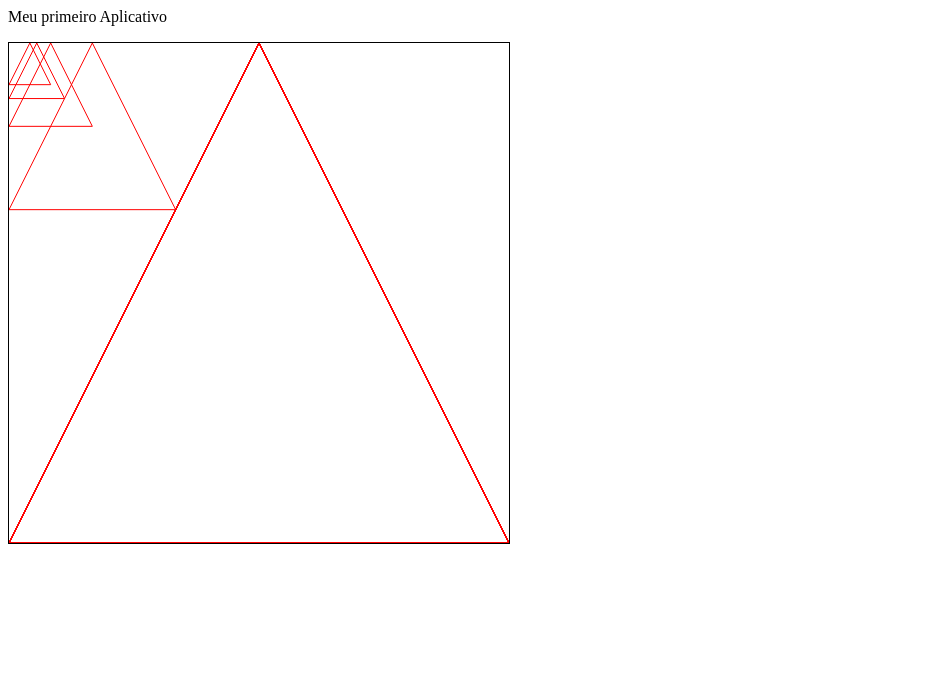
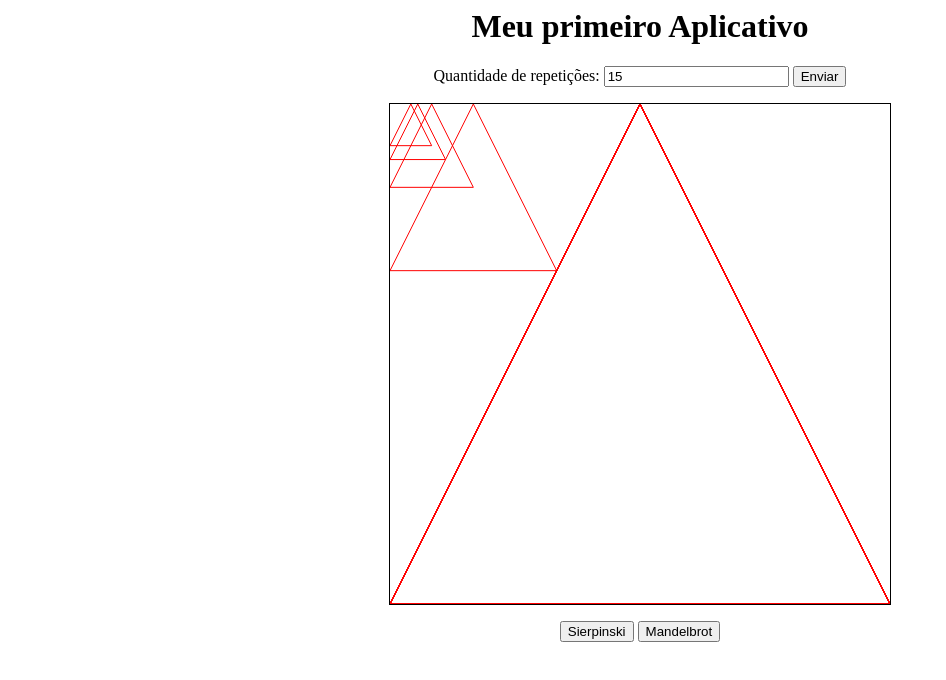
Before and after one commit to allineo/primeiro_app, a plain HTML site: page index.html in a window 1280 px wide. Shown: the whole page, without its empty margins (0-946 px from the left). Drawn offline with Linux system fonts and the light colour scheme.

Commit message:
Add files via upload

```diff
--- a/index.html
+++ b/index.html
@@ -4,7 +4,15 @@
 </head>
 
 <body>
-    <p>Meu primeiro Aplicativo</p>
+    <center>
+        <h1>Meu primeiro Aplicativo</h1>
+
+        <p>
+            Quantidade de repetições:
+            <input type="number" id="niveis_triangulo">
+            <button type="button" onclick="gerar_triangulos()">Enviar</button>
+        </p>
+
         <canvas id="primeiro_canvas" width="500" height="500" style="border:1px solid"></canvas>
 
         <script>
@@ -15,10 +23,17 @@
                 meu_canvas.lineTo(tamanho / 2, 0);
             }
 
-        var meu_canvas = document.getElementById("primeiro_canvas").getContext("2d");
-        var largura = document.getElementById("primeiro_canvas").width; //500
+            function limpar_canvas() {
+                meu_canvas.clearRect(0, 0, largura - 1, largura - 1);
+                meu_canvas.beginPath();
+            }
 
-        for (var i = 1; i < 15; i++) {
+            function gerar_triangulos() {
+
+                limpar_canvas();
+                var repeticoes = document.getElementById("niveis_triangulo").value;
+
+                for (var i = 1; i < repeticoes; i++) {
                     if (i == 1 || i % 3 == 0) {
                         triangulo(largura / i);
                     } else {
@@ -27,7 +42,22 @@
                 }
                 meu_canvas.strokeStyle = 'red';
                 meu_canvas.stroke();
+            }
+
+            var meu_canvas = document.getElementById("primeiro_canvas").getContext("2d");
+            var largura = document.getElementById("primeiro_canvas").width; //500
+
+            document.getElementById("niveis_triangulo").value = 15;
+
+            gerar_triangulos();
+
         </script>
+
+        <p>
+            <a href="sierpinski.html"><button type="button">Sierpinski</button></a>
+            <a href="mandelbrot.html"><button type="button">Mandelbrot</button></a>
+        </p>
+    </center>
 </body>
 
 </html>
```
Also changed, not shown: mandelbrot.html (+9 -2 lines), sierpinski.html (+10 -4 lines). Lines whose indentation alone changed are shown as unchanged.
